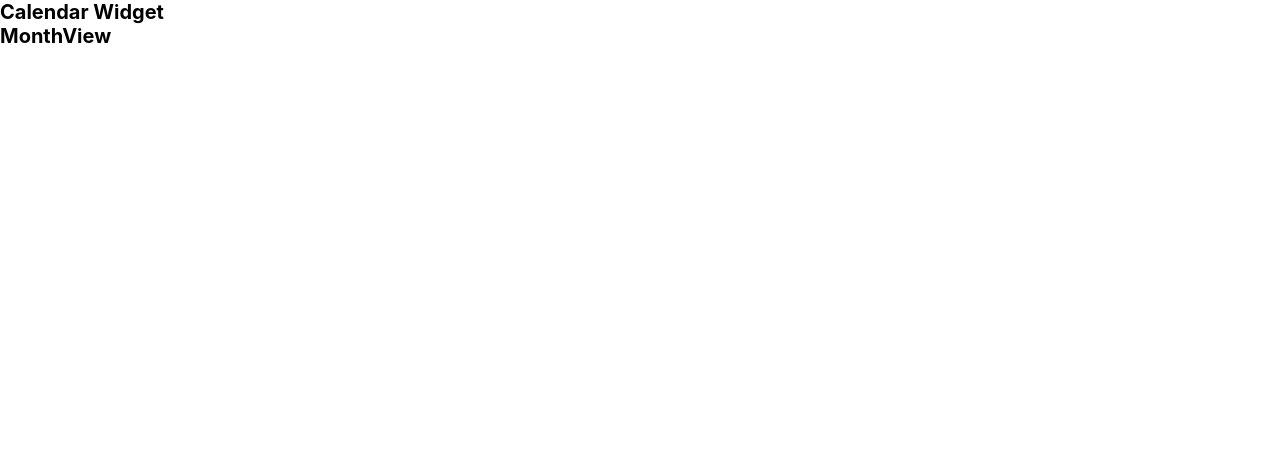
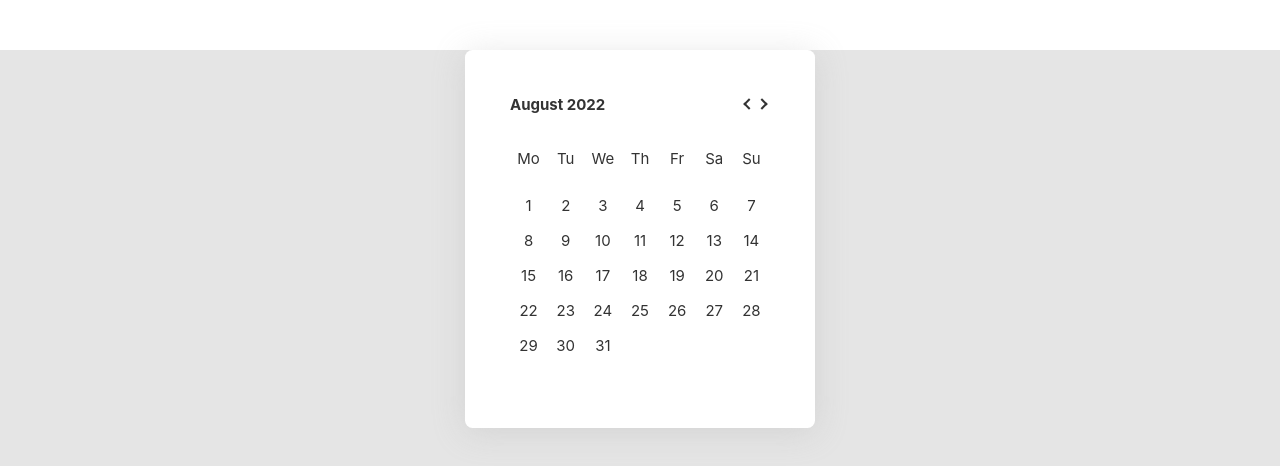
Before and after one commit to aliaksandr-savitski/calendar-widget, a Next.js app: page / in a window 1280 px wide. Shown: the top 466 px of the page. Built offline with nearby package versions, Linux system fonts and the light colour scheme.

Commit message:
feat: basic calendar component

```diff
--- a/src/pages/_app.tsx
+++ b/src/pages/_app.tsx
@@ -1,7 +1,26 @@
-import { ThemeProvider } from 'styled-components';
+import styled, { ThemeProvider } from 'styled-components';
 
 import GlobalStyles from '@styles/GlobalStyles';
 import theme from '@styles/theme';
+
+const Wrapper = styled.div`
+  display: block;
+  position: relative;
+  width: 100vw;
+  height: 100vh;
+  background: #E5E5E5;
+`;
+
+const Container = styled.div`
+  display: flex;
+  flex-direction: column;
+  width: 35rem;
+  padding: 4.5rem;
+  margin: 5rem auto;
+  background: #fff;
+  border-radius: 0.75rem;
+  box-shadow: 0px 4px 32px rgba(170, 170, 170, 0.3);
+`;
 
 
 function App({ Component, pageProps }) {
@@ -10,7 +29,11 @@ function App({ Component, pageProps }) {
       <GlobalStyles />
 
       <ThemeProvider theme={theme}>
-        <Component {...pageProps} />
+        <Wrapper>
+          <Container>
+            <Component {...pageProps} />
+          </Container>
+        </Wrapper>
       </ThemeProvider>
     </>
   );
--- a/src/pages/_document.tsx
+++ b/src/pages/_document.tsx
@@ -27,7 +27,7 @@ export default class MyDocument extends Document {
         ],
       }
     } finally {
-      sheet.seal()
+      sheet.seal();
     }
   }
 }
--- a/src/pages/index.tsx
+++ b/src/pages/index.tsx
@@ -12,7 +12,6 @@ export default function HomePage() {
       </Head>
 
       <main>
-        <h1>Calendar Widget</h1>
         <MonthView />
       </main>
     </div>
--- a/src/views/MonthView/MonthView.tsx
+++ b/src/views/MonthView/MonthView.tsx
@@ -1,5 +1,175 @@
-const MonthView = () => (
-  <h1>MonthView</h1>
-);
+import { useState } from 'react';
+import styled from 'styled-components';
+
+const Header = styled.header`
+  display: flex;
+  width: 100%;
+  justify-content: space-between;
+  height: 1.875rem;
+  margin-bottom: 3.5rem;
+`;
+
+const CurrentMonth = styled.div`
+  display: flex;
+  color: #333333;
+  font-size: 1.5rem;
+  font-weight: 700;
+`;
+
+const NavigationWrapper = styled.nav`
+  display: flex;
+  align-items: center;
+`;
+
+const NavigationButton = styled.button`
+  display: flex;
+  align-items: center;
+  padding: 0;
+  border: none;
+  width: 1.25rem;
+  height: 1.875rem;
+  background: #fff;
+`;
+
+const NavigationButtonArrow = styled.div`
+  width: 8px;
+  height: 8px;
+  border: 2px solid #333333;
+  transform: rotate(-45deg);
+  flex: none;
+  order: 0;
+  flex-grow: 0;
+
+  ${({ direction }) => direction === 'right'
+    ? `
+      border-left: none;
+      border-top: none;
+    `
+    : `
+      border-right: none;
+      border-bottom: none;
+    `
+  }
+`;
+
+const WeekDaysList = styled.ul`
+  display: flex;
+  width: 100%;
+  list-style: none;
+  padding: 0;
+  margin: 0;
+  color: #333333;
+  font-size: 1.5rem;
+  height: 1.875rem;
+`;
+
+const WeekDay = styled.li`
+  display: flex;
+  align-items: center;
+  justify-content: center;
+  flex: 1 1 0;
+`;
+
+const Calendar = styled.ul`
+  display: grid;
+  grid-template-columns: repeat(7, 1fr);
+  list-style: none;
+  padding: 0;
+  margin: 2rem 0;
+`;
+
+const CalendarDayItem = styled.li`
+  display: flex;
+  justify-content: center;
+  align-items: center;
+  font-size: 1.5rem;
+  height: 3.5rem;
+  color: #333333;
+  border-radius: 50%;
+  background-color: rgba(51, 51, 51, 0);
+  transition: background-color 0.25s ease;
+
+  &:hover {
+    background-color: rgba(51, 51, 51, 0.1);
+    cursor: pointer;
+  }
+`;
+
+
+const WEEKDAYS = ['Monday', 'Tuesday', 'Wednesday', 'Thursday', 'Friday', 'Saturday', 'Sunday'];
+
+const getDaysInMonth = (year: number, month: number) => new Date(year, month + 1, 0).getDate();
+
+const MonthView = () => {
+  const [activeMonth, setActiveMonth] = useState();
+  const [clickedDay, setClickedDay] = useState(null);
+  const [events, setEvents] = useState();
+
+
+  const date = new Date();
+  const currentDay = date.getDate();
+  const currentMonth = date.getMonth();
+  const currentYear = date.getFullYear();
+  const daysInCurrentMonth = getDaysInMonth(currentYear, currentMonth);
+
+  const firstDayOfMonth = new Date(currentYear, currentMonth, 1);
+  const dateString = firstDayOfMonth.toLocaleString('en-GB', {
+    weekday: 'long',
+    year: 'numeric',
+    month: 'numeric',
+    day: 'numeric',
+  });
+  const [currentDayOfTheWeek] = dateString.split(', ');
+  const paddingDaysNumber = WEEKDAYS.indexOf(currentDayOfTheWeek);
+
+  console.log(
+    {
+      currentDay,
+      currentMonth,
+      currentYear,
+      daysInCurrentMonth,
+      paddingDaysNumber,
+    }
+  );
+
+  return (
+    <>
+      <Header>
+        <CurrentMonth>August 2022</CurrentMonth>
+        <NavigationWrapper>
+          <NavigationButton>
+            <NavigationButtonArrow />
+          </NavigationButton>
+          <NavigationButton>
+            <NavigationButtonArrow direction="right" />
+          </NavigationButton>
+        </NavigationWrapper>
+      </Header>
+
+      <WeekDaysList>
+        <WeekDay><span>Mo</span></WeekDay>
+        <WeekDay><span>Tu</span></WeekDay>
+        <WeekDay><span>We</span></WeekDay>
+        <WeekDay><span>Th</span></WeekDay>
+        <WeekDay><span>Fr</span></WeekDay>
+        <WeekDay><span>Sa</span></WeekDay>
+        <WeekDay><span>Su</span></WeekDay>
+      </WeekDaysList>
+
+
+      <Calendar>
+        {/* days span */}
+        {Array.from({ length: paddingDaysNumber }, () => (
+          <CalendarDayItem />
+        ))}
+
+        {/* @ts-expect-error */}
+        {[...Array(daysInCurrentMonth).keys()].map((item, index) => (
+          <CalendarDayItem key={index}>{index + 1}</CalendarDayItem>
+        ))}
+      </Calendar>
+    </>
+  );
+}
 
 export default MonthView;
```
